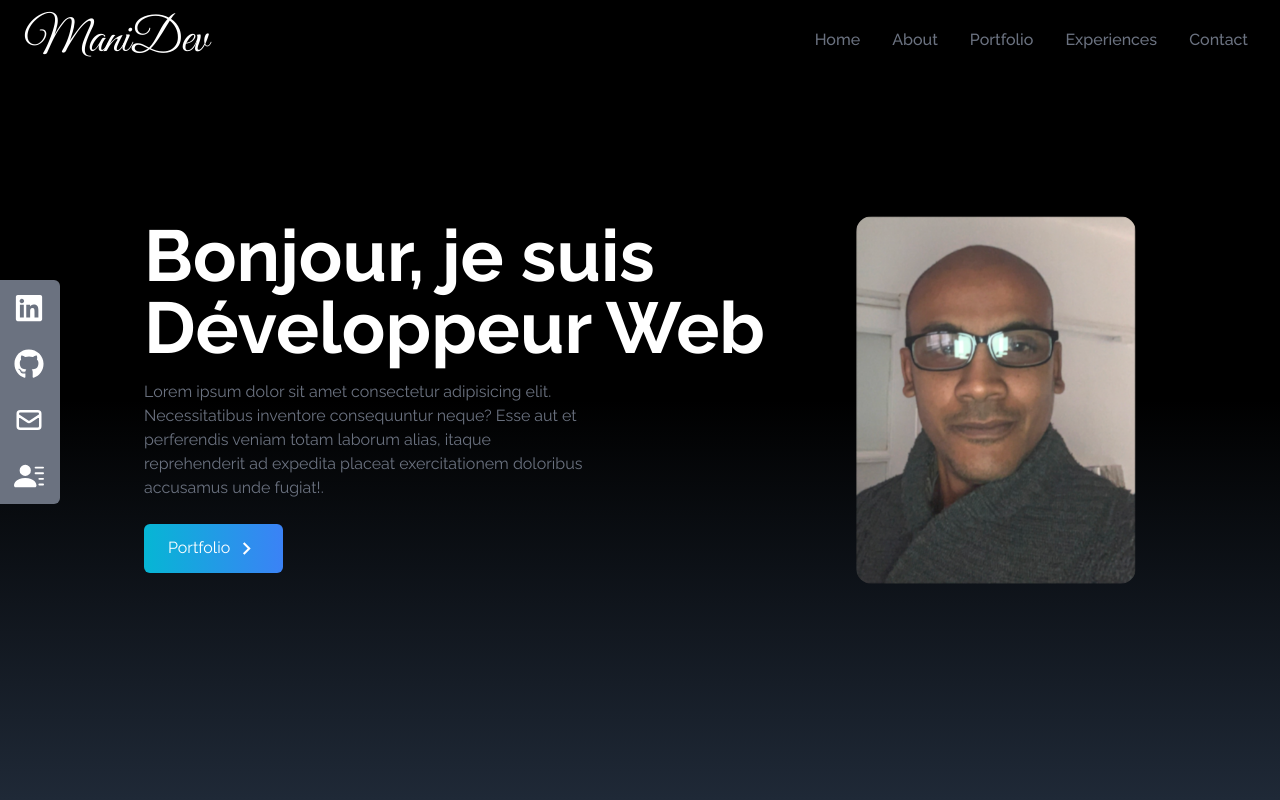
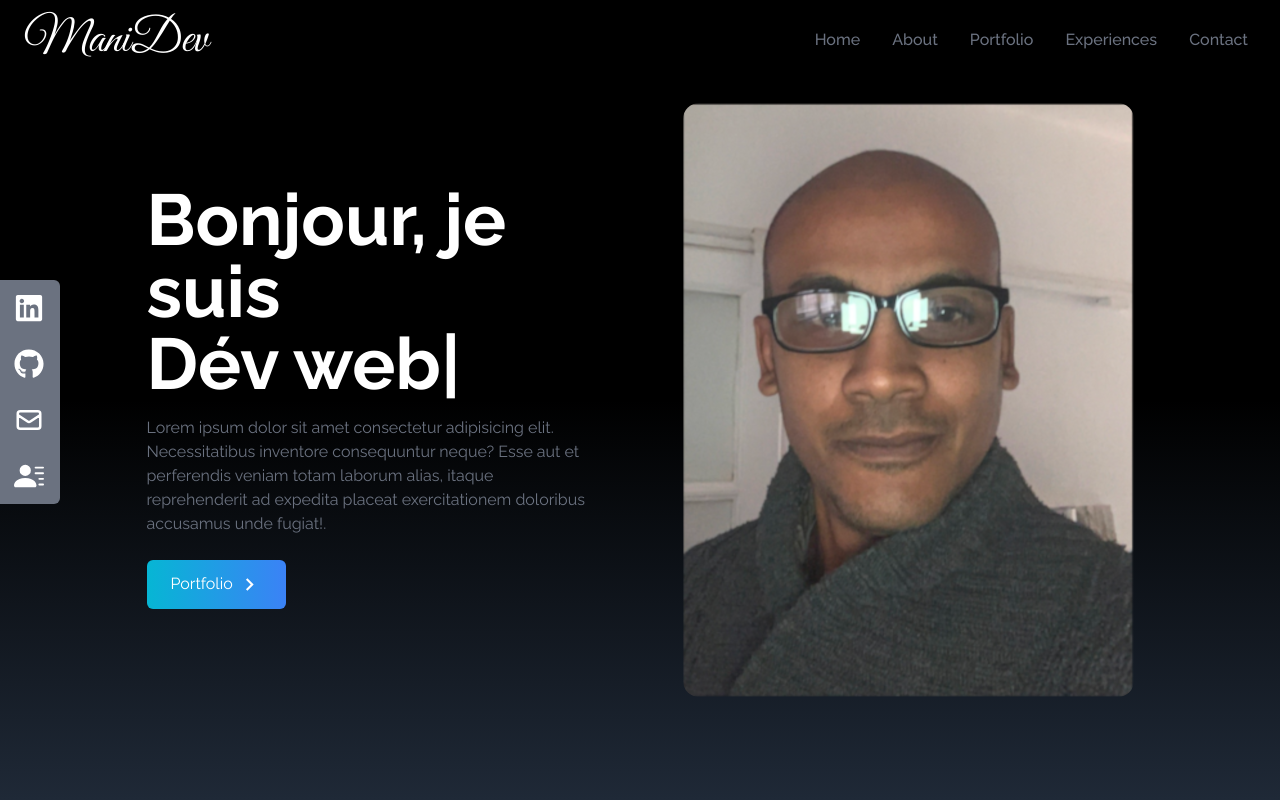
Before and after one commit to Manidoux41/portfolio-manidev2, a React (Vite) app: page / in a window 1280 px wide. Shown: the top 800 px of the page. Built offline with nearby package versions, Linux system fonts and the light colour scheme.

Commit message:
add animation

```diff
--- a/package.json
+++ b/package.json
@@ -9,10 +9,12 @@
     "preview": "vite preview"
   },
   "dependencies": {
+    "framer-motion": "^10.3.0",
     "react": "^18.2.0",
     "react-dom": "^18.2.0",
     "react-icons": "^4.8.0",
-    "react-scroll": "^1.8.9"
+    "react-scroll": "^1.8.9",
+    "react-type-animation": "^2.1.2"
   },
   "devDependencies": {
     "@types/react": "^18.0.27",
--- a/src/components/Home.jsx
+++ b/src/components/Home.jsx
@@ -2,13 +2,26 @@ import React from "react";
 import HeroImage from "../assets/images/heroImage.png";
 import { MdOutlineKeyboardArrowRight } from "react-icons/md";
 import { Link } from 'react-scroll';
+import { TypeAnimation } from "react-type-animation";
 
 const Home = () => {
   return (
     <div name="home" className="flex h-screen w-full bg-gradient-to-b from-black via-black to-gray-800">
-      <div className="max-w-screen-lg mx-auto flex flex-col items-center justify-center h-full px-4 md:flex-row">
-        <div className="flex flex-col justify-center h-full">
-          <h2 className="text-4xl sm:text-7xl font-bold text-white">Bonjour, je suis Développeur Web</h2>
+      <div className="max-w-screen-lg mx-auto flex flex-col items-center justify-center gap-10 h-full px-4 md:flex-row">
+        <div className="sm:w-1/2 flex flex-col justify-center h-full">
+          <div className="text-4xl sm:text-7xl font-bold text-white">
+          <span className="mr-4">Bonjour, je suis </span>
+          <br />
+          <TypeAnimation sequence={[
+            "Dév web",
+            2000,
+            'Codeur',
+            2000,
+          ]}
+          speed={50}
+          className='text-accent'
+          wrapper='span'
+          repeat={Infinity} /></div>
           <p className="text-gray-500 py-4  max-w-md">
            Lorem ipsum dolor sit amet consectetur adipisicing elit. Necessitatibus inventore consequuntur neque? Esse aut et perferendis veniam totam laborum alias, itaque reprehenderit ad expedita placeat exercitationem doloribus accusamus unde fugiat!.
           </p>
```
Also changed, not shown: 1 other file (tests, documents, lock files or other folders).
